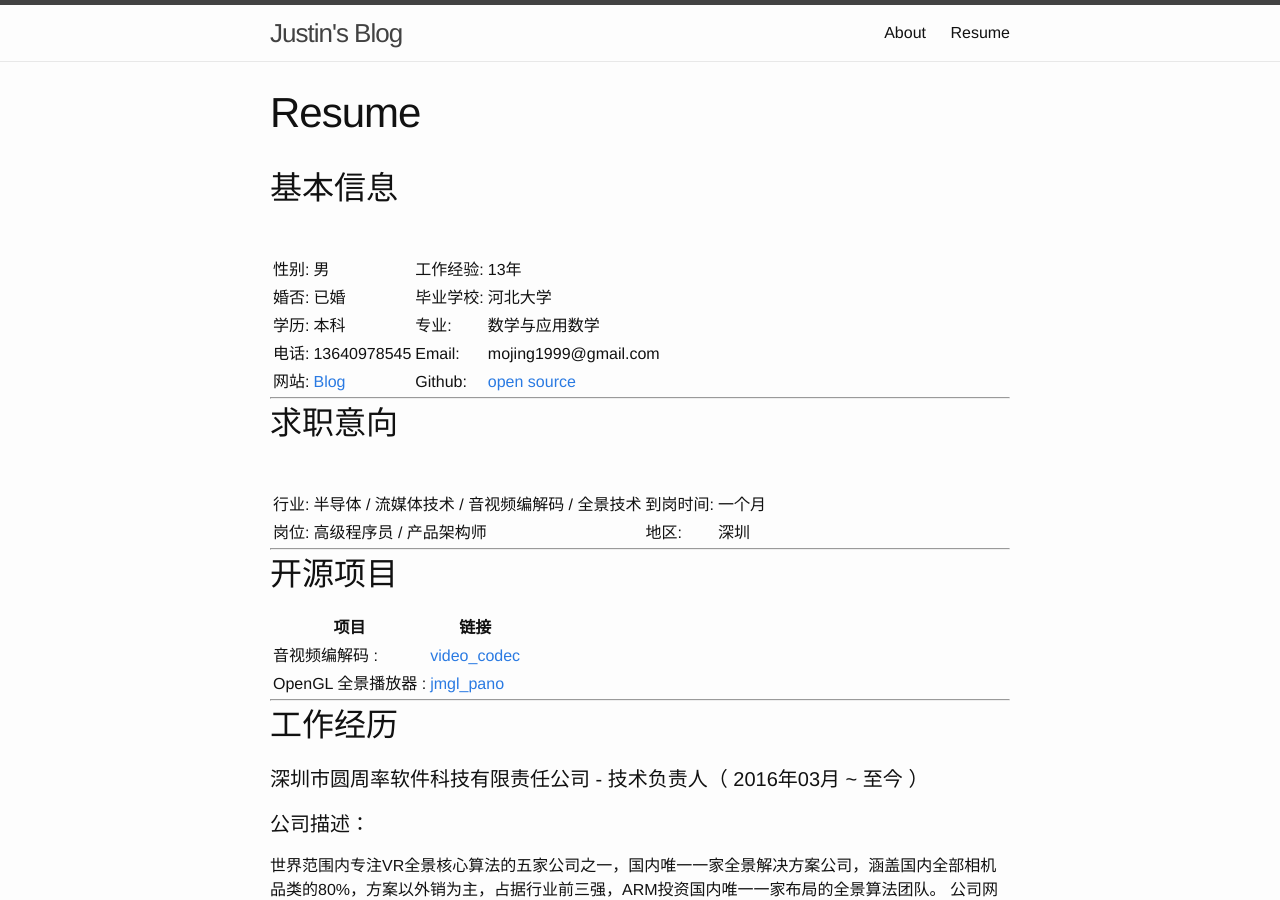
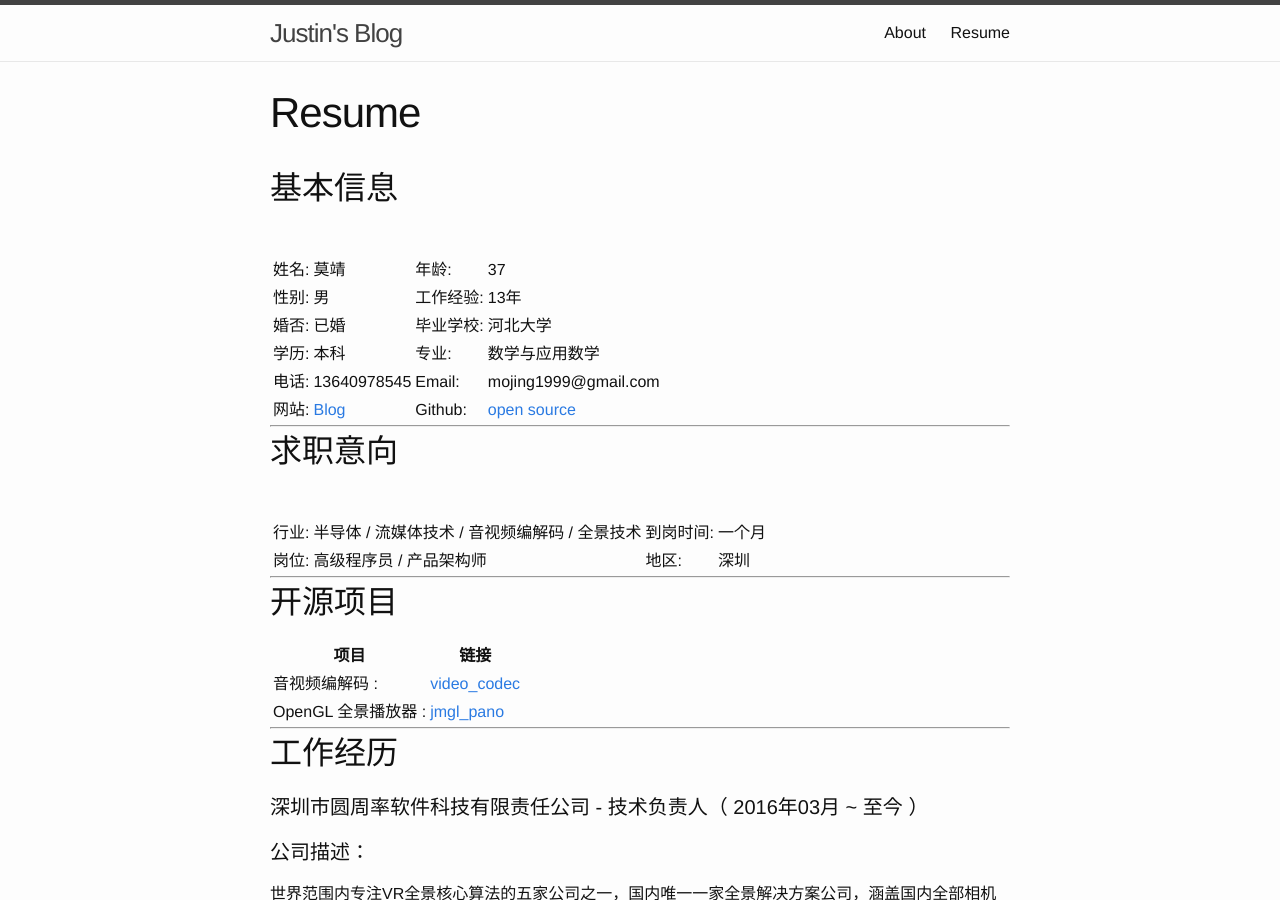
Before and after one commit to mojing1999/mojing1999.github.io, a Jekyll site: the page built from resume/resume.md, in a window 1280 px wide and 900 px high. Built offline with Jekyll 4.4.1, drawn with Linux system fonts in a browser that asks for light colours; comment, search, counter and statistics services are not loaded.

Commit message:
Update resume.md

```diff
--- a/resume/resume.md
+++ b/resume/resume.md
@@ -9,6 +9,7 @@ permalink: /resume/
 
 |   |   |  | |
 | ------- | ----- | ------- | ----- |
+| 姓名: |莫靖 | 年龄: | 37 |
 | 性别: | 男 | 工作经验: |  13年  |
 | 婚否: | 已婚 | 毕业学校: | 河北大学 |
 | 学历: | 本科 | 专业: | 数学与应用数学 |
```
